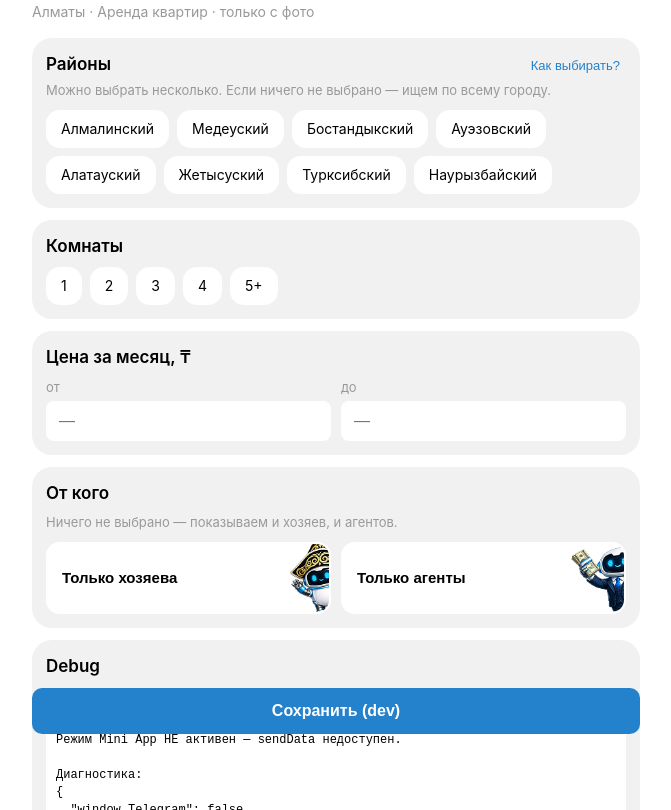
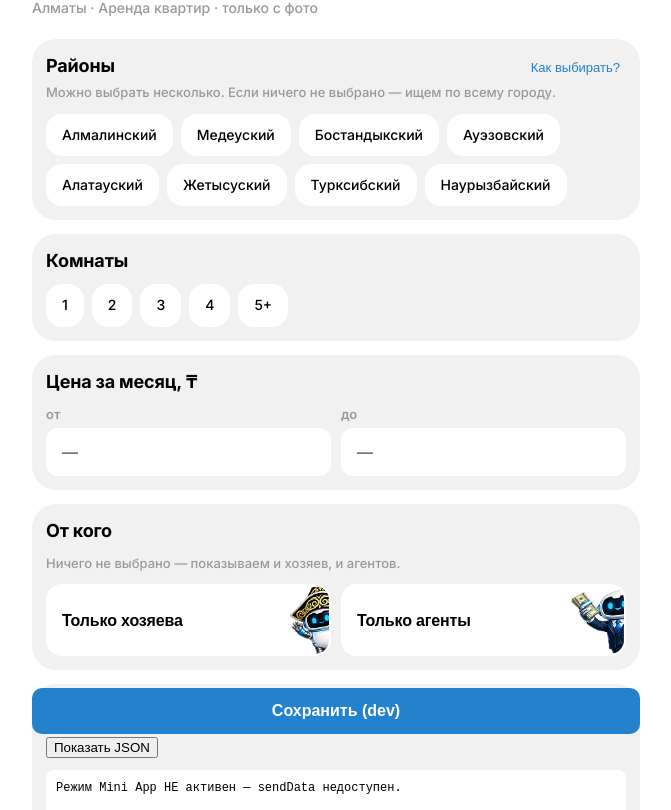
Before and after one commit to sudoplace/rent-bot-webapp, a plain HTML site: page index.html in a window 1280 px wide. Shown: the part 50-860 px from the top of the page, without its empty margins (304-975 px from the left). Drawn offline with Linux system fonts and the light colour scheme.

Commit message:
ui: Clearful-inspired styling + rewritten district cards
- подключён Inter (Google Fonts) с preconnect
- увеличены радиусы блоков/кнопок (24/16), bolder заголовки
- усилены active-state у чипов и who-кнопок
- карточки районов переписаны по данным 2024-2026 (транспорт,
  безопасность, инфраструктура, плановые станции метро и т.п.)
- убраны плашки источника (A / ·) и связанный CSS
- добавлен disclaimer о сейсмике в info-legend

```diff
--- a/app.js
+++ b/app.js
@@ -6,80 +6,70 @@
 
 /* === Справочные данные ============================================ */
 
-// 8 районов Алматы. Источник: GET /region/ajaxGetChildren/?id=2 (см. reference).
-// id оставлен на случай, если позже понадобится /region/ajaxParentChain.
+// 8 районов Алматы. Источник alias: GET /region/ajaxGetChildren/?id=2
+// (см. krisha_kz_reference.txt).
 //
-// Поля для подсказки новоприезжему:
-//   price:     "💸💸💸" — относительный уровень цен на аренду (1–3 значка)
-//   transport: короткая фраза про транспорт / метро / пробки
-//   safety:    короткая фраза про безопасность и общий вайб
-//   summary:   1–2 предложения «о чём этот район»
-//   src:       'aviasales' — взято из статьи aviasales.ru/psgr/article/almaty-districts
-//              'general'   — обобщённое знание про Алматы (статья этот район не охватывает)
+// Поля карточки-подсказки (обновлено по материалам 2024-2026):
+//   price     — "💸..💸💸💸" относительный уровень аренды
+//   transport — пробки, метро, наземный транспорт
+//   safety    — общий уровень спокойствия + конкретика, если есть
+//   summary   — 1–3 предложения по делу: жильё, развитие, особенности
 const DISTRICTS = [
   {
     id: 26, alias: "almaty-almalinskij", name: "Алмалинский",
     price: "💸💸💸",
-    transport: "Всё пешком, центр, метро рядом",
-    safety: "Безопасно днём, шумно вечером и в выходные",
-    summary: "Исторический центр — «Золотой квадрат», кафе, галереи, театры. Самое дорогое жильё, часто старый ремонт.",
-    src: "aviasales",
+    transport: "Всё пешком, метро (Абая, Алмалы), пробки на Абая/Сейфуллина утром-вечером",
+    safety: "В опросах опасности — 5-е место (~12%). Днём спокойно, вечером в переулках Золотого квадрата — повнимательнее",
+    summary: "Центр города и Золотой квадрат: театры, кафе, галереи, бары. Самое дорогое жильё, в советских домах часто старый ремонт. Шумно по выходным.",
   },
   {
     id: 89, alias: "almaty-medeuskij", name: "Медеуский",
     price: "💸💸💸",
-    transport: "В верхней части без машины тяжело, метро не дотягивается",
-    safety: "Самый спокойный и престижный, чистый воздух",
-    summary: "У подножия гор: Медеу, Кок-Тобе, парки. Тихо и зелено, но цены высокие, локации разбросаны.",
-    src: "aviasales",
+    transport: "В нижней части автобусы и пара станций метро; чем выше, тем хуже — без машины наверху сложно",
+    safety: "Самый спокойный по статистике правонарушений",
+    summary: "У подножия гор: Медеу, Кок-Тобе, Бутаковка. Чистый воздух, виды, престижное жильё. Объекты разбросаны, поэтому такси/машина — must.",
   },
   {
     id: 73, alias: "almaty-bostandykskij", name: "Бостандыкский",
     price: "💸💸",
-    transport: "4 станции метро, плотная сеть автобусов",
-    safety: "Спокойно, семейный район",
-    summary: "Новостройки, ТЦ, парки. Хороший баланс цены и инфраструктуры. Местами шумно из-за стройки.",
-    src: "aviasales",
+    transport: "4 станции метро (Алатау, Байконур, Драмтеатр Ауэзова, Сайран) + плотная сеть автобусов",
+    safety: "По опросам OLX — самый комфортный район, семейный, для детей ок",
+    summary: "Самый большой по площади (~10 тыс. га), много новостроек, ТЦ, парков, школ. Цены на жильё — вторые после Медеуского (от ~500 тыс/м²). Местами разбитые тротуары и активная стройка вокруг.",
   },
   {
     id: 29, alias: "almaty-aujezovskij", name: "Ауэзовский",
     price: "💸",
-    transport: "Метро есть, до центра ехать прилично",
-    safety: "Спальный, оживлённый, без особых проблем",
-    summary: "Демократичные цены, рынки, супермаркеты, зелёные улицы. Далеко от достопримечательностей.",
-    src: "aviasales",
+    transport: "Метро + расширенная сеть автобусов (в 2024 парк увеличен на ~240 машин)",
+    safety: "В 2024 поставили 153 камеры «Сергек» и 1027 камер видеомониторинга — стало заметно спокойнее",
+    summary: "Спальный, демократичные цены, рынки, зелёные тихие улицы. Кофейни и шашлычные в каждом квартале. До центра ехать прилично.",
   },
   {
     id: 3, alias: "almaty-alatauskij", name: "Алатауский",
     price: "💸",
-    transport: "Метро нет, до центра далеко, нужны автобусы или машина",
-    safety: "Окраина, новые ЖК соседствуют с частным сектором",
-    summary: "Северо-западная окраина: бюджетное жильё, новые микрорайоны, но инфраструктура и транспорт слабее.",
-    src: "general",
+    transport: "Метро НЕТ. ~600 автобусов на 42 маршрута. Узкое горло — ул. Момышулы: утром и вечером плотные пробки на выезд",
+    safety: "Статистика улучшилась, но жители сами просят больше видеокамер. Окраина, частный сектор соседствует с новыми ЖК",
+    summary: "Северо-западная окраина, ~220k жителей. Активно застраивается, бюджетное жильё. С 2023 в частный сектор проводят воду и электричество — раньше многие жили без коммуналки.",
   },
   {
     id: 83, alias: "almaty-zhetysuskij", name: "Жетысуский",
     price: "💸💸",
-    transport: "Метро частично, до центра 20–30 минут",
-    safety: "Смешанная застройка, есть проблемные участки",
-    summary: "Северо-восток города, бывший Жетысуский промышленный пояс. Сейчас активно обновляется, цены средние.",
-    src: "general",
+    transport: "В 2024 отремонтировали 21 км дорог, в 2025 — ещё 19 км. Новый мост через Есентай, развязка Сейфуллина/Жансугурова",
+    safety: "По опросу Vision Zero — наименее опасный (7.6%)",
+    summary: "Северо-восток, бывший промышленный пояс, сейчас активно обновляется. Цены средние, инфраструктура подтягивается. Один из самых комфортных по динамике развития районов.",
   },
   {
     id: 99, alias: "almaty-turksibskij", name: "Турксибский",
     price: "💸",
-    transport: "Метро нет, привязка к вокзалу и автобусам",
-    safety: "Бюджетный район, вечером на окраинах лучше быть внимательнее",
-    summary: "Север города, у вокзала Алматы-1. Дёшево, инфраструктура попроще, репутация «рабочего» района.",
-    src: "general",
+    transport: "3 станции метро, автобусы. Близко к ж/д вокзалу Алматы-1 и аэропорту",
+    safety: "Криминогенные зоны: Шолохов–Чехов–Молдагалиев–Щербаков, Зорге–Сейфуллин–Тынышпаев. Вечером на окраинах — внимательнее",
+    summary: "Север, рабочая репутация. Старый фонд (~500 домов до 1960-х), идёт реновация — в 2024 заселили 6 новых домов на Кассина. Дёшево, инфраструктура попроще.",
   },
   {
     id: 783, alias: "almaty-nauryzbajskiy", name: "Наурызбайский",
     price: "💸",
-    transport: "Метро нет, утром серьёзные пробки в центр",
-    safety: "Тихо, частный сектор и новые ЖК (Калкаман, Шугыла)",
-    summary: "Юго-западная окраина, бывшие пригороды. Воздух чище, цены ниже, но связность с городом слабая.",
-    src: "general",
+    transport: "Метро НЕТ, но в 2026 открывают станцию Калкаман. Удлиняют пр. Абая до границы города, строится BRT. Утром серьёзные пробки в центр",
+    safety: "Молодой район, низкая криминальная нагрузка. Не хватает скверов, аллей, удобных автобусных связей",
+    summary: "Юго-западные бывшие пригороды (Калкаман, Шугыла). Многоэтажки на пустырях, много молодых семей и студентов. Цены ниже, воздух чище, но связность с городом пока слабая.",
   },
 ];
 
@@ -150,12 +140,6 @@ function renderDistrictInfoCards() {
       <header class="info-card-head">
         <span class="info-card-name">${d.name}</span>
         <span class="info-card-price" title="Относительная цена">${d.price}</span>
-        <span class="src-tag src-${d.src}"
-              title="${d.src === 'aviasales'
-                ? 'Из статьи aviasales.ru/psgr/article/almaty-districts'
-                : 'Общее знание про Алматы (этого района нет в статье)'}">
-          ${d.src === 'aviasales' ? 'A' : '·'}
-        </span>
       </header>
       <p class="info-card-summary">${d.summary}</p>
       <ul class="info-card-meta">
--- a/index.html
+++ b/index.html
@@ -4,6 +4,9 @@
   <meta charset="utf-8">
   <meta name="viewport" content="width=device-width, initial-scale=1, viewport-fit=cover">
   <title>Фильтры — Krisha Bot</title>
+  <link rel="preconnect" href="https://fonts.googleapis.com">
+  <link rel="preconnect" href="https://fonts.gstatic.com" crossorigin>
+  <link rel="stylesheet" href="https://fonts.googleapis.com/css2?family=Inter:wght@500;600;700;800&display=swap">
   <link rel="stylesheet" href="styles.css">
   <!-- Официальный SDK Telegram Mini App. Один внешний script с CDN telegram.org.
        Никаких npm-пакетов. -->
@@ -32,8 +35,8 @@
       <div class="info-panel" id="distInfo" hidden>
         <p class="info-legend">
           💸 — относительная цена аренды (чем больше значков, тем дороже).
-          Описание помечено <span class="src-tag src-aviasales">A</span> для районов
-          из статьи aviasales, <span class="src-tag src-general">·</span> — общее знание.
+          Алматы — сейсмоактивный город (зона 9 баллов МSK-64), риск примерно
+          равный по районам; при выборе квартиры смотри год постройки и серию дома.
         </p>
         <div class="info-cards" id="distInfoCards">
           <!-- карточки рендерятся в app.js -->
--- a/styles.css
+++ b/styles.css
@@ -14,9 +14,13 @@
   --tg-theme-button-text-color: #ffffff;
   --tg-theme-secondary-bg-color:#f1f1f1;
 
-  --radius: 20px;       /* скругление блоков-секций (iOS-карточки) */
-  --radius-btn: 14px;   /* скругление кнопок — заметно меньше блоков */
-  --gap: 12px;
+  --radius: 24px;       /* скругление блоков-секций — увеличено */
+  --radius-btn: 16px;   /* скругление кнопок — меньше блоков, но крупнее */
+  --gap: 14px;
+
+  /* шрифт-семейство — Inter подгружается в HTML */
+  --font: "Inter", -apple-system, BlinkMacSystemFont, "Segoe UI", Roboto,
+          "Helvetica Neue", Arial, sans-serif;
 }
 
 * { box-sizing: border-box; }
@@ -26,7 +30,9 @@ html, body {
   padding: 0;
   background: var(--tg-theme-bg-color);
   color: var(--tg-theme-text-color);
-  font: 16px/1.45 -apple-system, BlinkMacSystemFont, "Segoe UI", Roboto, sans-serif;
+  font: 16px/1.45 var(--font);
+  -webkit-font-smoothing: antialiased;
+  -moz-osx-font-smoothing: grayscale;
 }
 
 .app {
@@ -36,13 +42,17 @@ html, body {
 }
 
 .header h1 {
-  margin: 0 0 4px;
+  margin: 0 0 6px;
   font-size: 22px;
+  font-weight: 700;
+  letter-spacing: -0.01em;
+  line-height: 1.2;
 }
 .header .hint {
-  margin: 0 0 16px;
+  margin: 0 0 20px;
   color: var(--tg-theme-hint-color);
   font-size: 14px;
+  font-weight: 500;
 }
 
 /* секция фильтра */
@@ -53,14 +63,16 @@ html, body {
   margin-bottom: var(--gap);
 }
 .section h2 {
-  margin: 0 0 8px;
-  font-size: 17px;
-  font-weight: 600;
+  margin: 0 0 10px;
+  font-size: 18px;
+  font-weight: 700;
+  letter-spacing: -0.01em;
   color: var(--tg-theme-text-color);
 }
 .section-hint {
-  margin: 0 0 10px;
+  margin: 0 0 12px;
   font-size: 13px;
+  font-weight: 500;
   color: var(--tg-theme-hint-color);
 }
 
@@ -133,26 +145,6 @@ html, body {
   color: var(--tg-theme-hint-color);
 }
 
-/* теги источника */
-.src-tag {
-  display: inline-flex;
-  align-items: center;
-  justify-content: center;
-  width: 18px;
-  height: 18px;
-  border-radius: 50%;
-  font-size: 11px;
-  font-weight: 700;
-  line-height: 1;
-}
-.src-aviasales {
-  background: var(--tg-theme-button-color);
-  color: var(--tg-theme-button-text-color);
-}
-.src-general {
-  background: var(--tg-theme-hint-color);
-  color: var(--tg-theme-bg-color);
-}
 
 /* чипы (мульти-выбор для районов и комнат) */
 .chips {
@@ -163,13 +155,14 @@ html, body {
 .chip {
   display: inline-flex;
   align-items: center;
-  padding: 8px 14px;
+  padding: 9px 14px;
   border-radius: var(--radius-btn);
   background: var(--tg-theme-bg-color);
-  border: 1px solid transparent;
+  border: 2px solid transparent;
   cursor: pointer;
   user-select: none;
   font-size: 14px;
+  font-weight: 500;
   transition: background .15s, color .15s, border-color .15s;
 }
 .chip input {
@@ -182,6 +175,7 @@ html, body {
   background: var(--tg-theme-button-color);
   color: var(--tg-theme-button-text-color);
   border-color: var(--tg-theme-button-color);
+  font-weight: 600;
 }
 
 /* ряд из двух полей (цена от/до) */
@@ -197,16 +191,17 @@ html, body {
 }
 .field span {
   font-size: 13px;
+  font-weight: 600;
   color: var(--tg-theme-hint-color);
 }
 .field input {
   width: 100%;
-  padding: 10px 12px;
-  border: 1px solid transparent;
-  border-radius: 8px;
+  padding: 12px 14px;
+  border: 2px solid transparent;
+  border-radius: 12px;
   background: var(--tg-theme-bg-color);
   color: var(--tg-theme-text-color);
-  font-size: 16px;
+  font: 600 16px var(--font);
   outline: none;
 }
 .field input:focus {
@@ -238,11 +233,14 @@ html, body {
 }
 .who-btn[aria-pressed="true"] {
   border-color: var(--tg-theme-button-color);
+  border-width: 3px;
+  padding: 11px 79px 11px 13px;     /* компенсируем +1px рамки */
 }
 .who-btn-label {
-  font-size: 15px;
-  font-weight: 600;
-  line-height: 1.25;
+  font-size: 16px;
+  font-weight: 700;
+  line-height: 1.2;
+  letter-spacing: -0.01em;
 }
 .who-btn-img {
   position: absolute;
```
